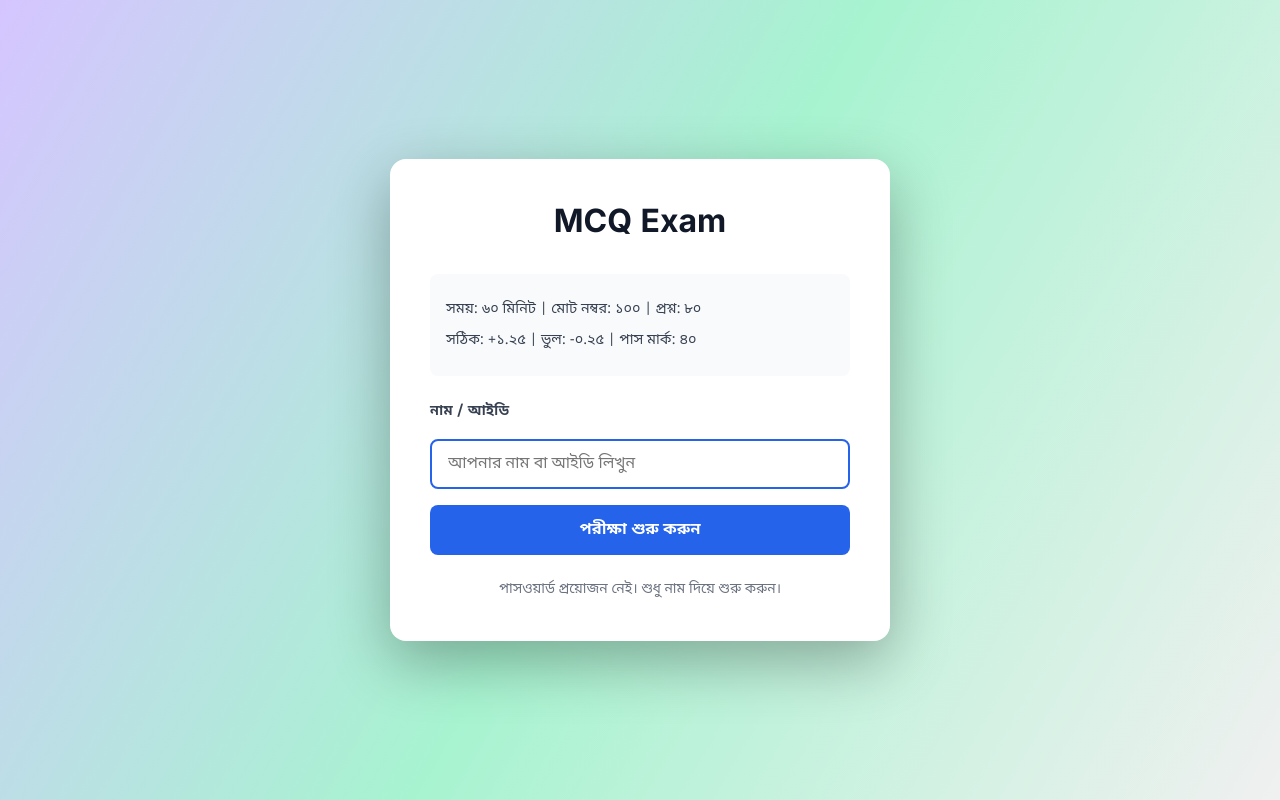
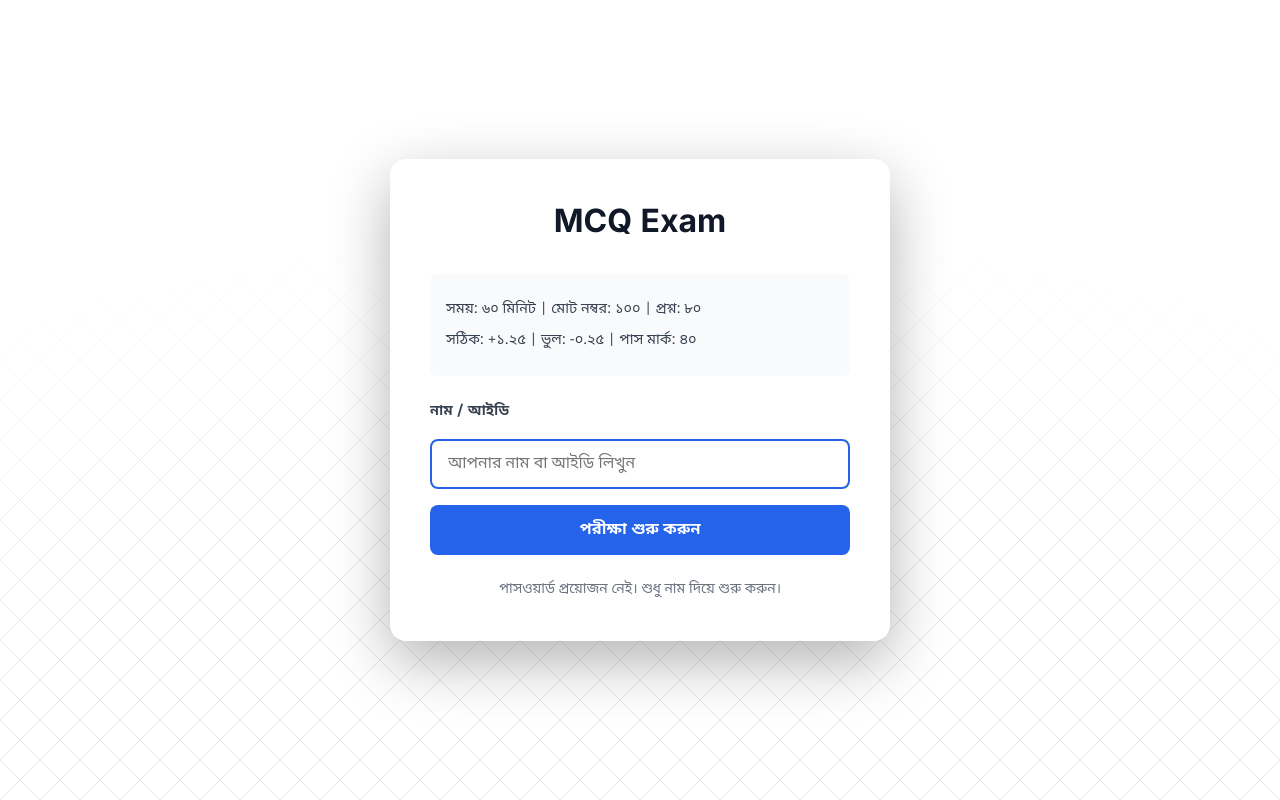
Before and after one commit to islammaruf333/100MCQ, a React (Vite) app: page / in a window 1280 px wide. Built offline with nearby package versions, Linux system fonts and the light colour scheme; no server answers; the HTML template or start-up script is replaced by a standard one.

Commit message:
Update index.css

```diff
--- a/src/index.css
+++ b/src/index.css
@@ -39,7 +39,7 @@ body {
   position: relative;
 }
 
-/* Circuit Board Background - Applied to all pages */
+/* Diagonal Cross Grid Bottom Background - Applied to all pages */
 #root::before {
   content: '';
   position: fixed;
@@ -49,7 +49,12 @@ body {
   bottom: 0;
   z-index: 0;
   pointer-events: none;
-  background: linear-gradient(120deg, #d5c5ff 0%, #a7f3d0 50%, #f0f0f0 100%);
+  background-image:
+    linear-gradient(45deg, transparent 49%, #e5e7eb 49%, #e5e7eb 51%, transparent 51%),
+    linear-gradient(-45deg, transparent 49%, #e5e7eb 49%, #e5e7eb 51%, transparent 51%);
+  background-size: 40px 40px;
+  -webkit-mask-image: radial-gradient(ellipse 100% 80% at 50% 100%, #000 50%, transparent 90%);
+  mask-image: radial-gradient(ellipse 100% 80% at 50% 100%, #000 50%, transparent 90%);
 }
 
 /* Ensure all content appears above the background */
```
